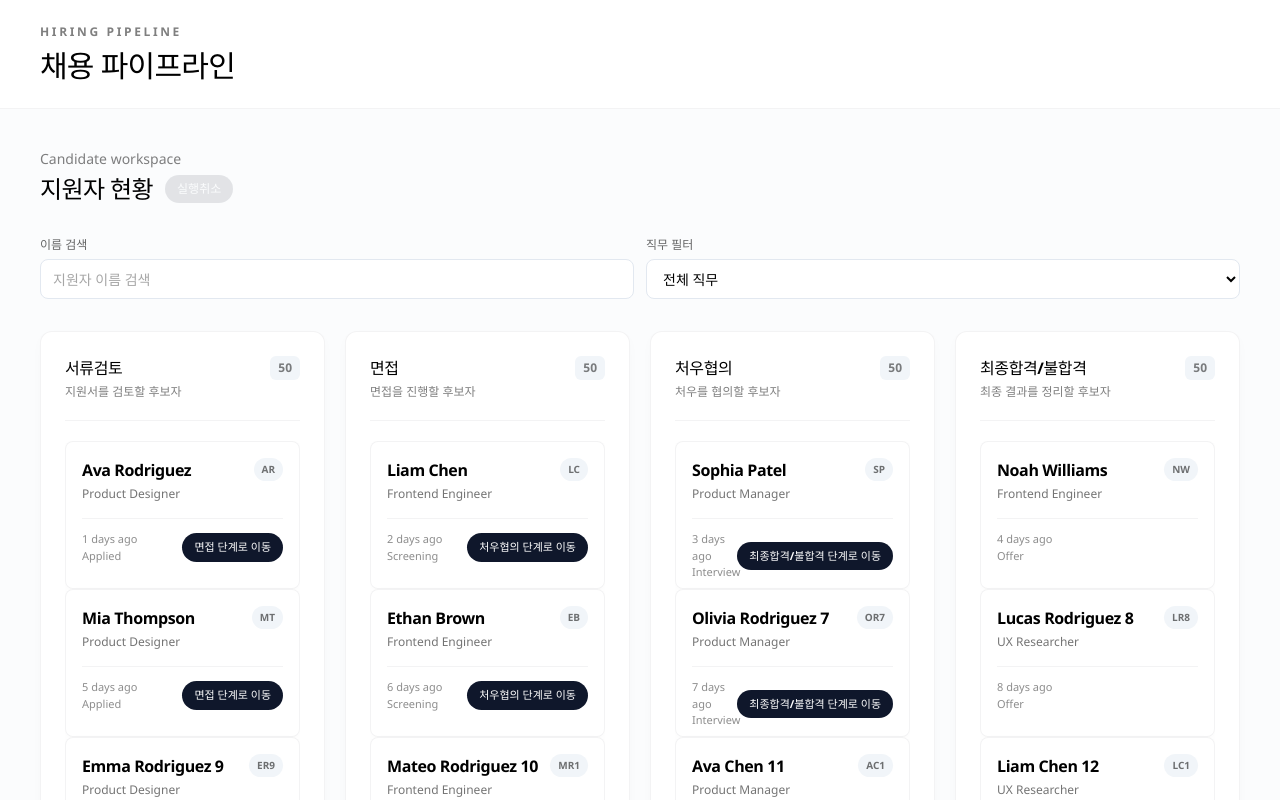
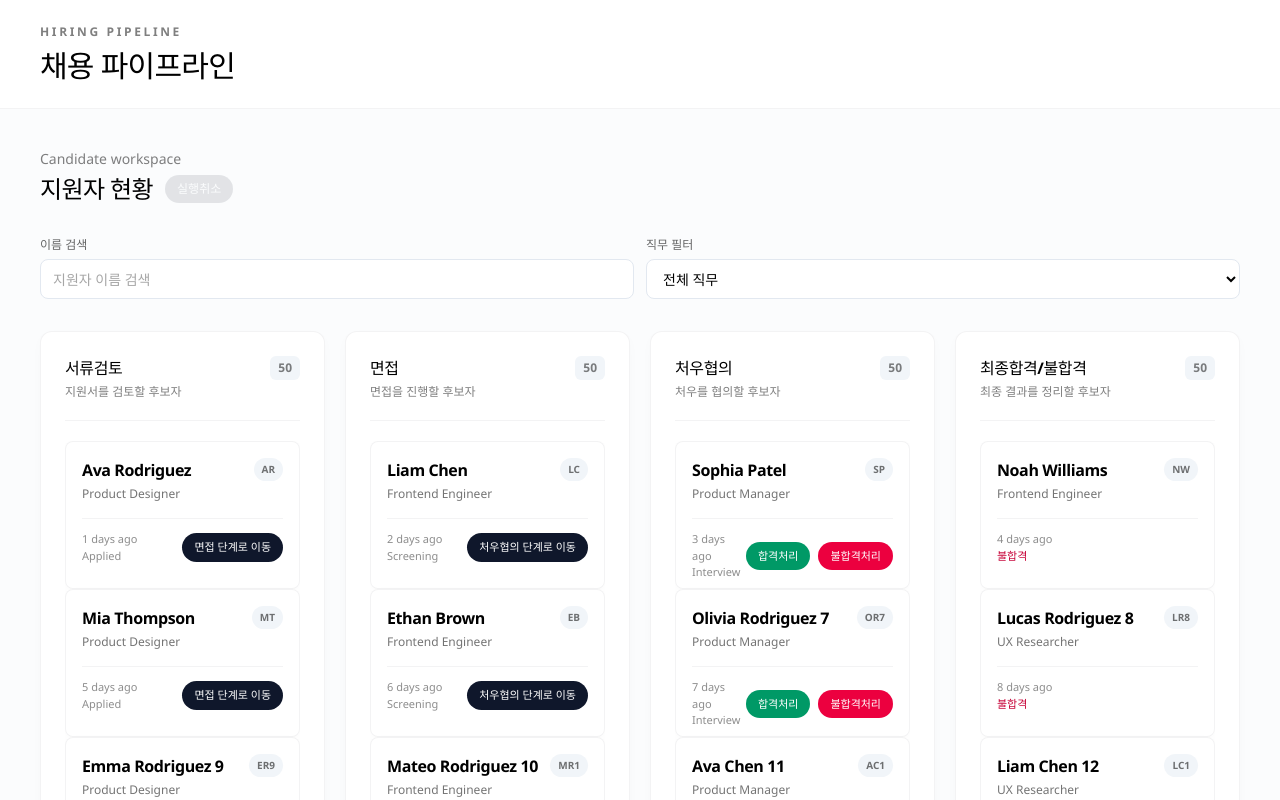
Before and after one commit to themmj-yg/hiring-pipeline-board, a React (Vite) app: page / in a window 1280 px wide. Shown: the top 800 px of the page. Built offline with nearby package versions, Linux system fonts and the light colour scheme.

Commit message:
feat(status): 최종 상태의 구분 처리

```diff
--- a/src/features/applicants/index.ts
+++ b/src/features/applicants/index.ts
@@ -1,4 +1,5 @@
 export type Stage = 'Applied' | 'Screening' | 'Interview' | 'Offer'
+export type FinalOutcome = 'passed' | 'failed' | null
 
 export type Applicant = {
   id: string
@@ -10,6 +11,7 @@ export type Applicant = {
   accent: string
   applied: string
   updatedAt: number
+  finalOutcome: FinalOutcome
   tags: string[]
 }
 
@@ -36,6 +38,7 @@ export const applicants: Applicant[] = Array.from({ length: 200 }, (_, index) =>
     accent: '#f1f5f9',
     applied: `${(index % 28) + 1} days ago`,
     updatedAt: Date.now() - index * 60_000,
+    finalOutcome: stages[index % stages.length] === 'Offer' ? (index % 2 === 0 ? 'passed' : 'failed') : null,
     tags: role === 'Frontend Engineer' ? ['React', 'TypeScript'] : role === 'Product Designer' ? ['Figma', 'Systems'] : role === 'Product Manager' ? ['B2B', 'Growth'] : ['Research', 'UX'],
   }
 })
--- a/src/features/board/Board.tsx
+++ b/src/features/board/Board.tsx
@@ -2,7 +2,7 @@ import { useEffect, useRef, useState, type KeyboardEvent as ReactKeyboardEvent,
 import { atom, useAtom, useAtomValue, useSetAtom } from 'jotai'
 import { List, type RowComponentProps } from 'react-window'
 import { fetchApplicants, patchApplicant } from '../mock-api'
-import { stages, type Applicant, type Stage } from '../applicants'
+import { stages, type Applicant, type FinalOutcome, type Stage } from '../applicants'
 import { moveApplicantToStage } from './movement'
 
 type BoardColumn = {
@@ -23,6 +23,7 @@ type MoveUpdate = {
   operationId: number
   recordUndo: boolean
   preserveLastMoveOnFailure: boolean
+  finalOutcome?: FinalOutcome
 }
 
 const boardColumns: BoardColumn[] = [
@@ -49,7 +50,8 @@ const pendingMovesAtom = atom<Record<string, { operationId: number; previousStag
 const optimisticMoveAtom = atom(null, (get, set, update: MoveUpdate) => {
   const applicant = get(applicantsAtom).find((item) => item.id === update.id)
   if (!applicant) return
-  set(applicantsAtom, moveApplicantToStage(get(applicantsAtom), update.id, update.stage, Date.now()))
+  const moved = moveApplicantToStage(get(applicantsAtom), update.id, update.stage, Date.now())
+  set(applicantsAtom, moved.map((item) => item.id === update.id ? { ...item, finalOutcome: update.finalOutcome ?? null } : item))
   if (update.recordUndo) {
     set(undoMoveAtom, { applicantId: update.id, fromStage: applicant.stage, toStage: update.stage })
     set(undoRetryAtom, false)
@@ -124,9 +126,9 @@ function ApplicantCard({ applicant, style, ariaAttributes }: ApplicantCardProps)
         </div>
       </div>
       <div className="mt-4 flex items-center justify-between gap-3 border-t border-brand/5 pt-3 text-[11px] text-black/45">
-        <div className="flex flex-col min-w-0">
+          <div className="flex min-w-0 flex-col">
           <span>{applicant.applied}</span>
-          <span>{applicant.stage}</span>
+            {applicant.stage === 'Offer' ? <span className={applicant.finalOutcome === 'passed' ? 'font-semibold text-emerald-700' : applicant.finalOutcome === 'failed' ? 'font-semibold text-rose-700' : 'font-semibold text-black/50'}>{applicant.finalOutcome === 'passed' ? '최종합격' : applicant.finalOutcome === 'failed' ? '불합격' : '결과 미정'}</span> : <span>{applicant.stage}</span>}
         </div>
         <ApplicantMoveButton applicant={applicant} />
       </div>
@@ -165,13 +167,13 @@ function ApplicantMoveButton({ applicant }: { applicant: Applicant }) {
 
   if (!nextStage) return null
 
-  const handleMove = async (event: MouseEvent<HTMLButtonElement>): Promise<void> => {
+  const handleMove = async (event: MouseEvent<HTMLButtonElement>, outcome: FinalOutcome = null): Promise<void> => {
     event.stopPropagation()
     const operationId = ++nextOperationId
-    optimisticMove({ id: applicant.id, stage: nextStage, operationId, recordUndo: true, preserveLastMoveOnFailure: false })
+    optimisticMove({ id: applicant.id, stage: nextStage, operationId, recordUndo: true, preserveLastMoveOnFailure: false, finalOutcome: outcome })
     setIsSaving(true)
     try {
-      await patchApplicant(applicant.id, { stage: nextStage })
+      await patchApplicant(applicant.id, { stage: nextStage, finalOutcome: outcome })
       settleMove({ id: applicant.id, operationId })
     } catch {
       rollbackMove({ id: applicant.id, operationId })
@@ -181,8 +183,13 @@ function ApplicantMoveButton({ applicant }: { applicant: Applicant }) {
     }
   }
 
+  if (nextStage === 'Offer') return <span className="flex shrink-0 items-center gap-2">
+    <button type="button" onClick={(event) => void handleMove(event, 'passed')} onKeyDown={(event) => event.stopPropagation()} disabled={isSaving} className="rounded-full bg-emerald-600 px-3 py-1.5 text-[11px] font-semibold text-white transition hover:bg-emerald-700 focus:outline-none focus:ring-2 focus:ring-emerald-400/50 disabled:cursor-wait disabled:opacity-50">합격처리</button>
+    <button type="button" onClick={(event) => void handleMove(event, 'failed')} onKeyDown={(event) => event.stopPropagation()} disabled={isSaving} className="rounded-full bg-rose-600 px-3 py-1.5 text-[11px] font-semibold text-white transition hover:bg-rose-700 focus:outline-none focus:ring-2 focus:ring-rose-400/50 disabled:cursor-wait disabled:opacity-50">불합격처리</button>
+  </span>
+
   return <span className="flex shrink-0 items-center gap-2">
-    <button type="button" onClick={handleMove} onKeyDown={(event) => event.stopPropagation()} disabled={isSaving} className="rounded-full bg-slate-900 px-3 py-1.5 text-[11px] font-semibold text-white transition hover:bg-slate-700 focus:outline-none focus:ring-2 focus:ring-slate-400/50 disabled:cursor-wait disabled:opacity-50">{isSaving ? '저장 중...' : `${nextStageLabel} 단계로 이동`}</button>
+    <button type="button" onClick={(event) => void handleMove(event)} onKeyDown={(event) => event.stopPropagation()} disabled={isSaving} className="rounded-full bg-slate-900 px-3 py-1.5 text-[11px] font-semibold text-white transition hover:bg-slate-700 focus:outline-none focus:ring-2 focus:ring-slate-400/50 disabled:cursor-wait disabled:opacity-50">{isSaving ? '저장 중...' : `${nextStageLabel} 단계로 이동`}</button>
   </span>
 }
 
@@ -274,7 +281,7 @@ export default function Board() {
     setToast(null)
     optimisticMove({ id: move.applicantId, stage: move.fromStage, operationId, recordUndo: false, preserveLastMoveOnFailure: true })
     try {
-      await patchApplicant(move.applicantId, { stage: move.fromStage })
+      await patchApplicant(move.applicantId, { stage: move.fromStage, finalOutcome: null })
       settleMove({ id: move.applicantId, operationId })
       clearUndoMove(null)
       setUndoPending(false)
--- a/src/features/mock-api/index.ts
+++ b/src/features/mock-api/index.ts
@@ -5,9 +5,9 @@ const MIN_DELAY_MS = 200
 const MAX_DELAY_MS = 800
 const WRITE_FAILURE_RATE = 0.15
 
-type ApplicantPatch = Partial<Pick<Applicant, 'name' | 'role' | 'location' | 'stage' | 'applied' | 'tags'>>
+type ApplicantPatch = Partial<Pick<Applicant, 'name' | 'role' | 'location' | 'stage' | 'applied' | 'tags' | 'finalOutcome'>>
 
-const cloneApplicants = (items: Applicant[]): Applicant[] => items.map((applicant) => ({ ...applicant, tags: [...applicant.tags] }))
+const cloneApplicants = (items: Applicant[]): Applicant[] => items.map((applicant) => ({ ...applicant, finalOutcome: applicant.finalOutcome ?? null, tags: [...applicant.tags] }))
 
 const wait = async (): Promise<void> => {
   const delay = MIN_DELAY_MS + Math.floor(Math.random() * (MAX_DELAY_MS - MIN_DELAY_MS + 1))
@@ -39,6 +39,7 @@ const isApplicant = (value: unknown): value is Applicant => {
     && typeof applicant.accent === 'string'
     && typeof applicant.applied === 'string'
     && typeof applicant.updatedAt === 'number'
+    && (applicant.finalOutcome === undefined || applicant.finalOutcome === null || applicant.finalOutcome === 'passed' || applicant.finalOutcome === 'failed')
     && Array.isArray(applicant.tags)
     && applicant.tags.every((tag): tag is string => typeof tag === 'string')
 }
```
Also changed, not shown: 2 other files (tests, documents, lock files or other folders).
